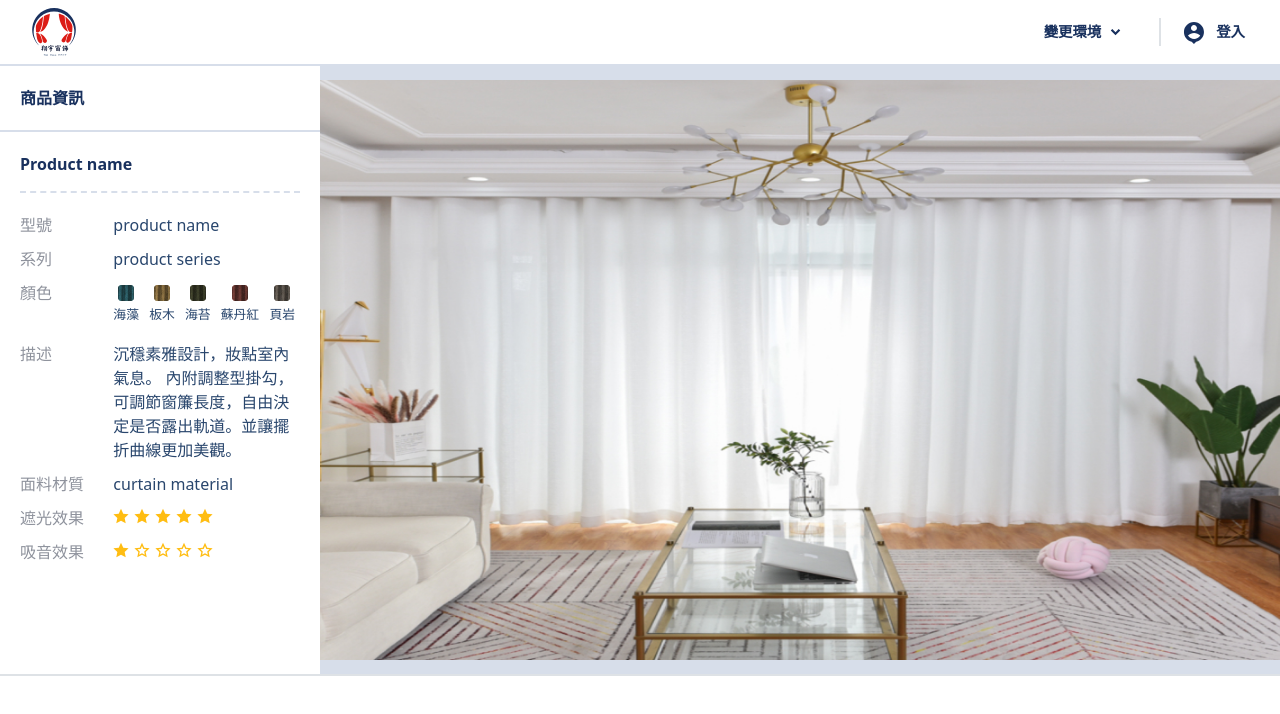
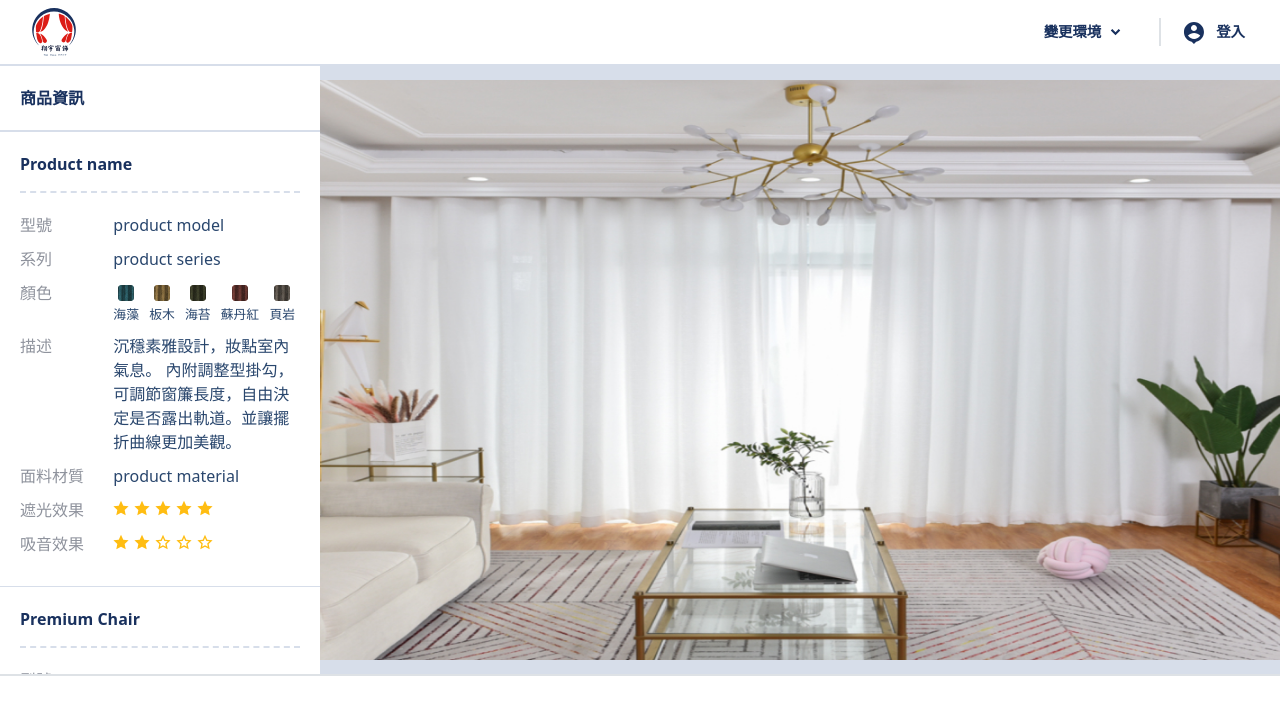
Before and after one commit to Haohan11/curtain-frontend, a Next.js app: page / in a window 1280 px wide. Shown: the top 714 px of the page. Built offline with nearby package versions, Linux system fonts and the light colour scheme.

Commit message:
add dynamic property to product card

```diff
--- a/components/input/colorRadio.js
+++ b/components/input/colorRadio.js
@@ -1,13 +1,13 @@
 import { forwardRef } from "react";
 import Image from "next/image";
-import { FormGroup, FormCheck, FormLabel } from "react-bootstrap";
+import { FormCheck, FormLabel } from "react-bootstrap";
 
 const ColorCheck = forwardRef(function ColorCheck(
   { id, label, src, name, onClick },
   ref
 ) {
   return (
-    <FormLabel className="text-center cursor-pointer">
+    <FormLabel className="text-center cursor-pointer m-0">
       <FormCheck className="d-inline-block position-relative lh-1">
         <FormCheck.Input
           ref={ref}
--- a/components/leftSide.js
+++ b/components/leftSide.js
@@ -1,97 +1,16 @@
-import { Col, Row as BSRow } from "react-bootstrap";
-import ColorRadio from "@/components/input/colorRadio";
-import CompDiv from "@/components/Div";
-import addClassName from "@/tool/addClassName";
+import ProductCard from "./productCard";
 
-import pickerData from "@/data/pickerData";
-import Stars from "@/components/staticStars";
-
-const Span = addClassName(CompDiv, "d-inline text-textgrey");
-const Row = addClassName(BSRow, "g-0 m-0 p-0");
-const InfoRow = addClassName(BSRow, "g-0 pb-2");
+import productData from "@/data/productData";
 
 const LeftSide = ({ isLogin }) => {
   return (
     <div className="vstack">
-      <p className="fs-6 fw-bold text-darkblue p-4 m-0 border-2 border-bottom border-linegrey">
+      <p className="fs-6 fw-bold text-darkblue p-4 m-0 border-2 border-bottom border-linegrey position-sticky top-0 bg-white z-1">
         {isLogin ? "組合列表" : "商品資訊"}
       </p>
-      <div className="p-4 pb-0">
-        <p className="pb-3 fs-6 m-0 fw-bold text-darkblue dashed">
-          Product name
-        </p>
-      </div>
-      <div className="p-4 text-textblue">
-        <InfoRow>
-          <Col sm={4}>
-            <Span>型號</Span>
-          </Col>
-          <Col>
-            <div className="">product name</div>
-          </Col>
-        </InfoRow>
-        <InfoRow>
-          <Col sm={4}>
-            <Span>系列</Span>
-          </Col>
-          <Col>
-            <div className="">product series</div>
-          </Col>
-        </InfoRow>
-        <InfoRow>
-          <Col sm={4}>
-            <Span>顏色</Span>
-          </Col>
-          <Col>
-            <div className="pe-1 hstack justify-content-between align-items-start">
-              {pickerData.map(({ id, name, image }) => (
-                <ColorRadio
-                  key={id}
-                  id={id}
-                  name={"color"}
-                  label={name}
-                  src={image}
-                />
-              ))}
-            </div>
-          </Col>
-        </InfoRow>
-        <InfoRow>
-          <Col sm={4}>
-            <Span>描述</Span>
-          </Col>
-          <Col>
-            <div className="">
-              沉穩素雅設計，妝點室內氣息。
-              內附調整型掛勾，可調節窗簾長度，自由決定是否露出軌道。並讓擺折曲線更加美觀。
-            </div>
-          </Col>
-        </InfoRow>
-        <InfoRow>
-          <Col sm={4}>
-            <Span>面料材質</Span>
-          </Col>
-          <Col>
-            <div className="">curtain material</div>
-          </Col>
-        </InfoRow>
-        <InfoRow>
-          <Col sm={4}>
-            <Span>遮光效果</Span>
-          </Col>
-          <Col>
-            <Stars name={"cover_rate"} number={5} />
-          </Col>
-        </InfoRow>
-        <InfoRow>
-          <Col sm={4}>
-            <Span>吸音效果</Span>
-          </Col>
-          <Col>
-            <Stars name={"cancel_rate"} />
-          </Col>
-        </InfoRow>
-      </div>
+      {productData.map(({ data, id }) => (
+        <ProductCard key={id} data={data} />
+      ))}
     </div>
   );
 };
--- /dev/null
+++ b/components/productCard.js
@@ -0,0 +1,106 @@
+import React from "react";
+
+import { Col, Row as BSRow } from "react-bootstrap";
+import ColorRadio from "@/components/input/colorRadio";
+import CompDiv from "@/components/Div";
+import Stars from "@/components/staticStars";
+
+import addClassName from "@/tool/addClassName";
+
+const Span = addClassName(CompDiv, "d-inline text-textgrey");
+const Row = addClassName(BSRow, "g-0 m-0 p-0");
+const InfoRow = addClassName(BSRow, "g-0 pb-2");
+
+const ProductCard = ({
+  data: {
+    product_name,
+    model,
+    series,
+    colors,
+    description,
+    material,
+    blocking_rate,
+    absorption_rate,
+  },
+  dynamic
+}) => {
+  return (
+    <>
+      <div className="p-4 pb-0">
+        <p className="pb-3 fs-6 m-0 fw-bold text-darkblue dashed">
+          {product_name}
+        </p>
+      </div>
+      <div className="p-4 text-textblue border-bottom border-linegrey">
+        <InfoRow>
+          <Col sm={4}>
+            <Span>型號</Span>
+          </Col>
+          <Col>
+            <div className="">{model}</div>
+          </Col>
+        </InfoRow>
+        <InfoRow>
+          <Col sm={4}>
+            <Span>系列</Span>
+          </Col>
+          <Col>
+            <div className="">{series}</div>
+          </Col>
+        </InfoRow>
+        <InfoRow>
+          <Col sm={4}>
+            <Span>顏色</Span>
+          </Col>
+          <Col>
+            <div className="pe-1 hstack justify-content-between align-items-start">
+              {colors?.map(({ id, name, image_url }) => (
+                <ColorRadio
+                  key={id}
+                  id={id}
+                  name={"color"}
+                  label={name}
+                  src={image_url}
+                />
+              ))}
+            </div>
+          </Col>
+        </InfoRow>
+        <InfoRow>
+          <Col sm={4}>
+            <Span>描述</Span>
+          </Col>
+          <Col>
+            <div>{description}</div>
+          </Col>
+        </InfoRow>
+        <InfoRow>
+          <Col sm={4}>
+            <Span>面料材質</Span>
+          </Col>
+          <Col>
+            <div>{material}</div>
+          </Col>
+        </InfoRow>
+        <InfoRow>
+          <Col sm={4}>
+            <Span>遮光效果</Span>
+          </Col>
+          <Col>
+            <Stars number={absorption_rate} />
+          </Col>
+        </InfoRow>
+        <InfoRow>
+          <Col sm={4}>
+            <Span>吸音效果</Span>
+          </Col>
+          <Col>
+            <Stars number={blocking_rate} />
+          </Col>
+        </InfoRow>
+      </div>
+    </>
+  );
+};
+
+export default ProductCard;
--- a/components/staticStars.js
+++ b/components/staticStars.js
@@ -2,7 +2,7 @@ import Star from "@/icon/star";
 import StarEmpty from "@/icon/star-outline";
 
 const Stars = ({ number: n }) => {
-  const number = isNaN(n) ? 1 : Math.min(Math.max(1, n), 5);
+  const number = isNaN(+n) ? 1 : Math.min(Math.max(1, n), 5);
 
   return (
     <div className="hstack">
--- /dev/null
+++ b/data/productData.json
@@ -0,0 +1,75 @@
+[
+  {
+    "id": 0,
+    "data": {
+      "product_name": "Product name",
+      "model": "product model",
+      "series": "product series",
+      "colors": [
+        {
+          "name": "海藻",
+          "image_url": "/color_check/blue.jpg",
+          "id": 0
+        },
+        {
+          "name": "板木",
+          "image_url": "/color_check/brown.jpg",
+          "id": 1
+        },
+        {
+          "name": "海苔",
+          "image_url": "/color_check/green.jpg",
+          "id": 2
+        },
+        {
+          "name": "蘇丹紅",
+          "image_url": "/color_check/red.jpg",
+          "id": 3
+        },
+        {
+          "name": "頁岩",
+          "image_url": "/color_check/grey.jpg",
+          "id": 4
+        }
+      ],
+      "description": "沉穩素雅設計，妝點室內氣息。 內附調整型掛勾，可調節窗簾長度，自由決定是否露出軌道。並讓擺折曲線更加美觀。",
+      "material": "product material",
+      "absorption_rate": "5",
+      "blocking_rate": "2"
+    }
+  },
+  {
+    "id": 1,
+    "data": {
+      "product_name": "Premium Chair",
+      "model": "PCH-2000",
+      "series": "Luxury Collection",
+      "colors": [
+        {
+          "name": "Royal Blue",
+          "image_url": "/color_check/blue.jpg",
+          "id": 0
+        },
+        {
+          "name": "Velvet Red",
+          "image_url": "/color_check/red.jpg",
+          "id": 1
+        },
+        {
+          "name": "Ebony Black",
+          "image_url": "/color_check/green.jpg",
+          "id": 2
+        },
+        {
+          "name": "Champagne Gold",
+          "image_url": "/color_check/brown.jpg",
+          "id": 3
+        }
+      ],
+      "description": "Experience unparalleled comfort and style with our Premium Chair from the Luxury Collection. The sophisticated design enhances any interior, and the adjustable hanging hooks allow you to customize the curtain length, revealing or concealing the track as desired.",
+      "material": "High-quality Upholstery",
+      "absorption_rate": "4",
+      "blocking_rate": "3"
+    }
+  }
+]
```
